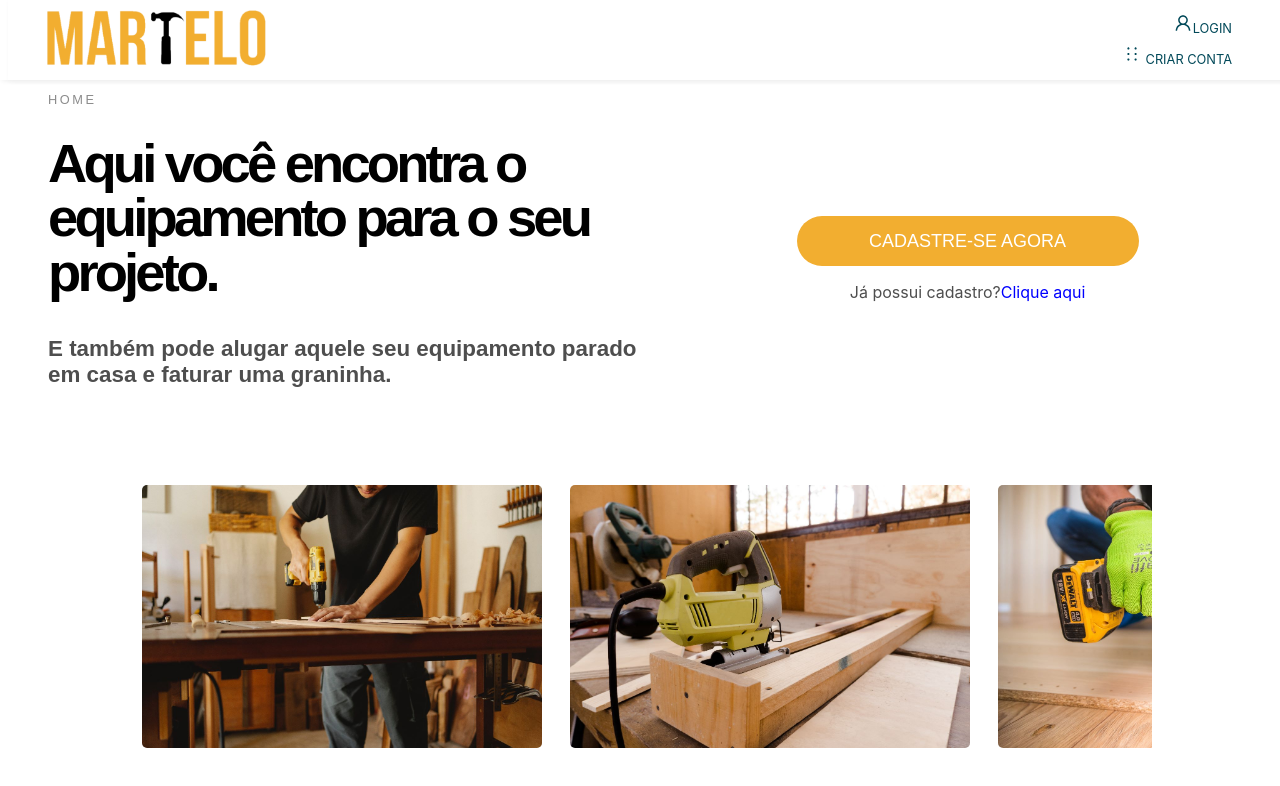
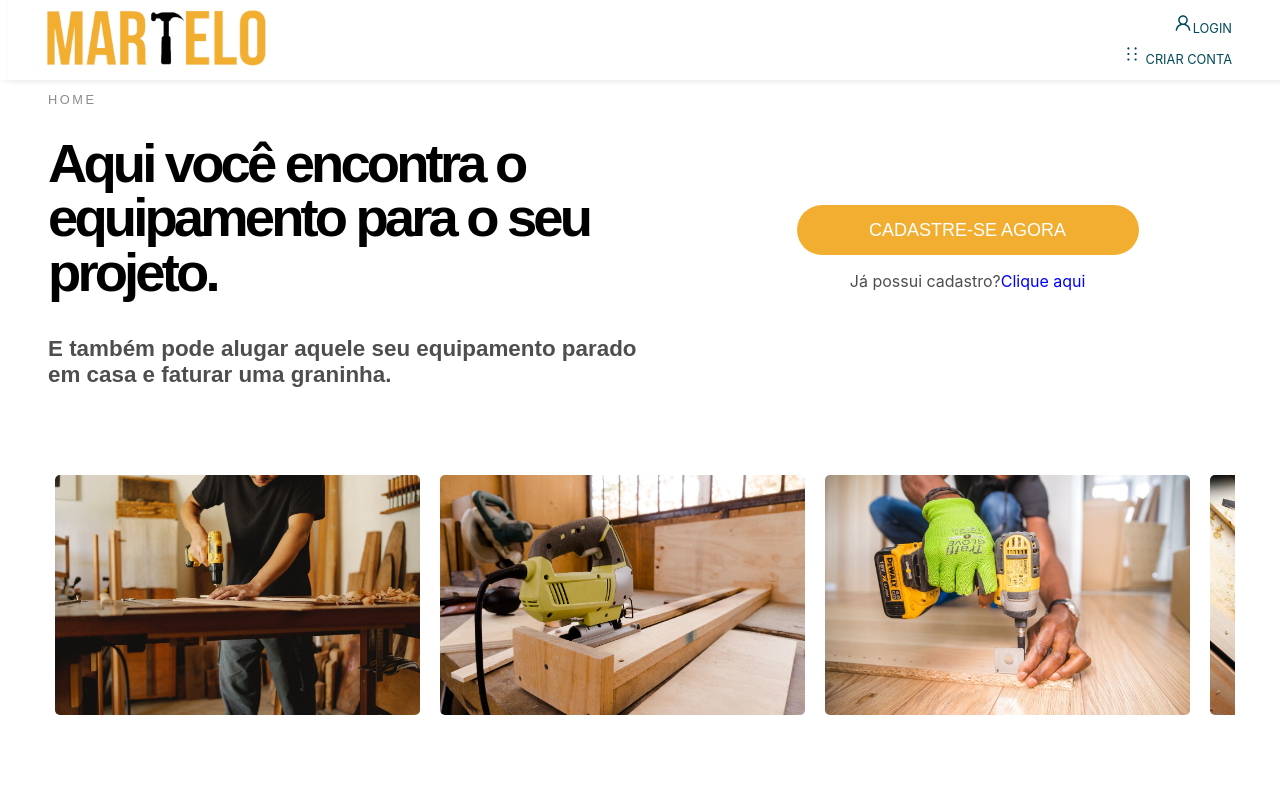
Before and after one commit to RoxanieFernandes/martelo-client, a React (Create React App) app: page / in a window 1280 px wide. Shown: the top 786 px of the page. Built offline with nearby package versions, Linux system fonts and the light colour scheme; a web font is replaced by a local one.

Commit message:
feet: edit carousel

```diff
--- a/src/components/Carousel/Carousel.css
+++ b/src/components/Carousel/Carousel.css
@@ -1,6 +1,6 @@
 .Carousel{
   width: 100%;
-  max-width: 80%;
+  max-width: 93%;
   margin: 0 auto;
   min-height: 55vh;
   display: flex;
@@ -14,8 +14,8 @@
 
 .item{
   min-height: 200px;
-  min-width: 400px;
-  padding: 14px;
+  min-width: 365px;
+  padding: 10px;
 }
 
 .item img{
--- a/src/pages/Home/Home.css
+++ b/src/pages/Home/Home.css
@@ -1,5 +1,8 @@
 .home-first-wide {
   display: flex;
+  height: 33vh;
+  padding-bottom: none;
+  margin-bottom: none;
 }
 
 .home-text {
```
